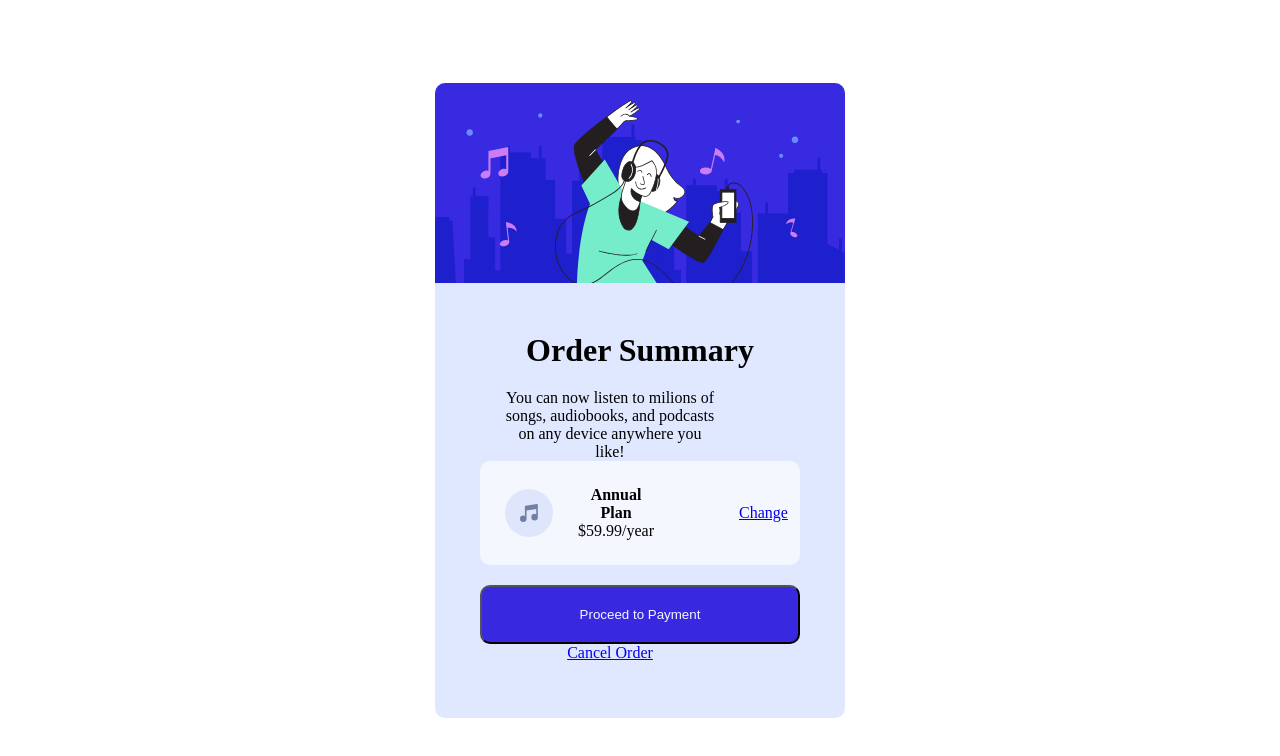
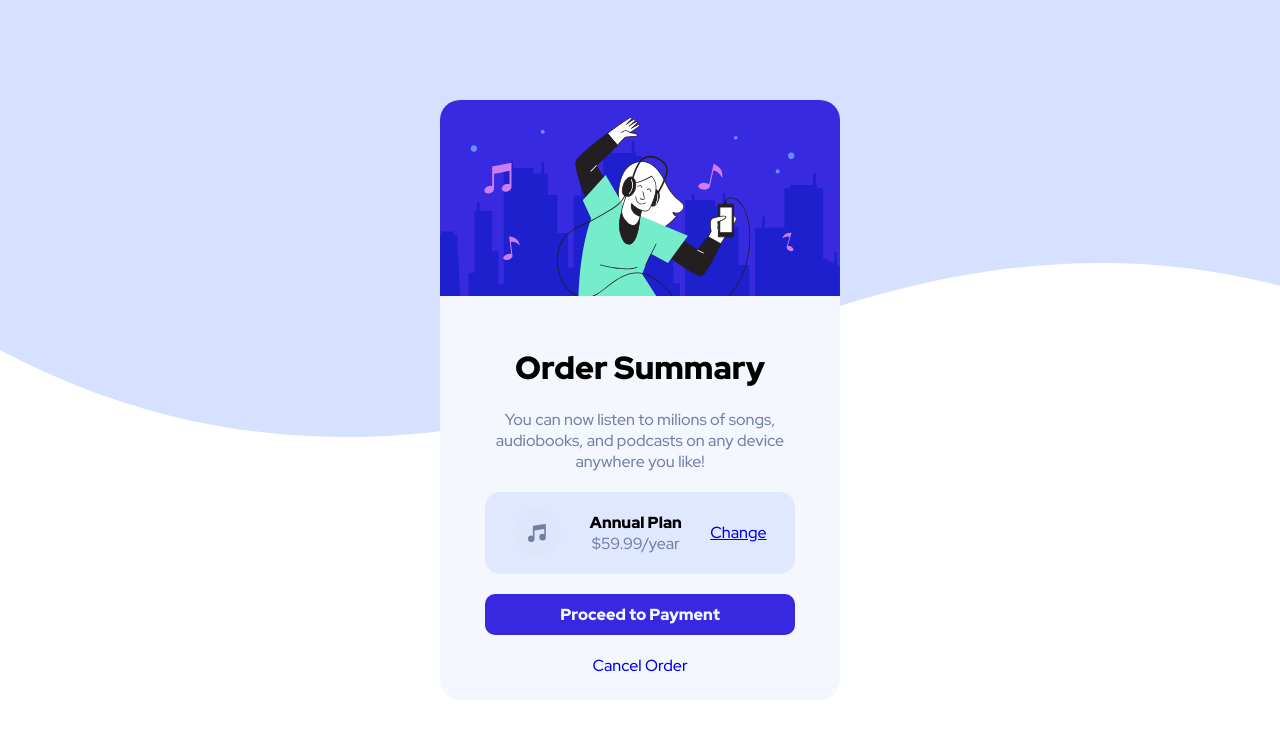
Before and after one commit to rafaelbr555/Order-summary-component, a plain HTML site: page index.html in a window 1280 px wide. Drawn offline with Linux system fonts and the light colour scheme.

Commit message:
Finalizado

```diff
--- a/index.html
+++ b/index.html
@@ -12,7 +12,7 @@
   </head>
   <body>
     <div class="contenier">
-      <img src="images/illustration-hero.svg" alt="" class="imagem">
+      <img src="images/illustration-hero.svg" alt="illustration-hero" class="imagem">
       <div class="conteudo">
         <h1>
           Order Summary
@@ -22,17 +22,17 @@
         </p>
 
         <div class="musica">
-          <img src="images/icon-music.svg" alt="" class="icon">
+          <img src="images/icon-music.svg" alt="icon-music" class="icon">
           <p> <strong>Annual Plan</strong> <br>
           $59.99/year</p>
           <a href="#">Change</a>
         </div>
-        <button>Proceed to Payment</button>
-        <p><a href="#">Cancel Order</a></p>
+        <div class="button">
+          <a href="#">Proceed to Payment</a>
+        </div>
+
+        <a href="#" class="cancel">Cancel Order</a>
       </div>
-
     </div>
-
-
   </body>
 </html>
--- a/style.css
+++ b/style.css
@@ -1,3 +1,4 @@
+@import url('https://fonts.googleapis.com/css2?family=Red+Hat+Display:wght@500;700;900&display=swap');
 *{
     margin: 0;
     padding: 0;
@@ -13,7 +14,7 @@
     /** Cores Neutras **/
 
     --Azul-muito-claro: hsl(225, 100%, 98%);
-    --Azul-dessaturado: hsl(224, 23%, 55%);
+    --Azul-dessataurado: hsl(224, 23%, 55%);
     --Azul-escuro: hsl(223, 47%, 23%);
 }
 
@@ -22,46 +23,79 @@ body{
     display: flex;
     justify-content: center;
     align-items: center;
-}
-.contenier{
-    width: 410px;
-    height: 635px;
-    border-radius: 10px;
-    background-color: var(--Azul-claro);
+    text-align: center;
+    background-image: url(images/pattern-background-desktop.svg);
+    background-repeat: no-repeat;
+    font-family: 'Red Hat Display', sans-serif;
 }
 .imagem{
     width: 100%;
-    height: 200px;
-    border-radius: 10px 10px 0px 0px;
+    border-radius: 20px 20px 0px 0px;
+}
+.contenier{
+    width: 400px;
+    height: 600px;
+    background-color: var(--Azul-muito-claro);
+    border-radius: 20px;
+
 }
 .conteudo{
-    text-align: center ;
-    margin: 45px;
+   padding: 45px;
+}
+h1{
+    font-weight: 900;
+}
+strong{
+    color: black;
+    font-weight: 900;
+}
+p{
+    margin: 20px 0px;
+    font-size: 16px;
+    font-weight: 500;
+    color: var(--Azul-dessataurado);
+}
+a:hover{
+    text-decoration: none;
+    color: var(--Azul-dessataurado);
 
 }
 .musica{
     display: flex;
-    flex-direction: row;
-    justify-content: flex-start;
     align-items: center;
-    padding: 25px;
-    border-radius: 10px;
-    background-color: var(--Azul-muito-claro);
+    justify-content: space-evenly;
+    background-color: var(--Azul-claro);
+    border-radius: 15px;
 
 }
-h1{
-    margin-bottom: 20px;
+.button{
+    background-color: var(--Azul-brilhante);
+    margin: 20px 0px;
+    padding: 10px 50px;
+    border-radius: 10px;
+    font-weight: 900;
 }
-p{
-    padding-left: 25px;
-    padding-right: 85px;
+.button a{
+    color: aliceblue;
+    text-decoration: none;
 
 }
-button{
-   width: 100%;
-   margin-top: 20px;
-   padding: 20px;
-   border-radius: 10px;
-   background-color: var(--Azul-brilhante);
-   color: var(--Azul-muito-claro);
+.button:hover{
+    cursor: pointer;
+    background-color: var(--Azul-dessataurado);
+
 }
+.cancel{
+    text-decoration: none;
+}
+.cancel:hover{
+    color:var(--Azul-escuro);
+}
+
+@media screen and (max-width:375px) {
+
+body{
+    background-image: url(images/pattern-background-mobile.svg);
+}
+
+}
```
Also changed, not shown: design/desktop-design.jpg.
